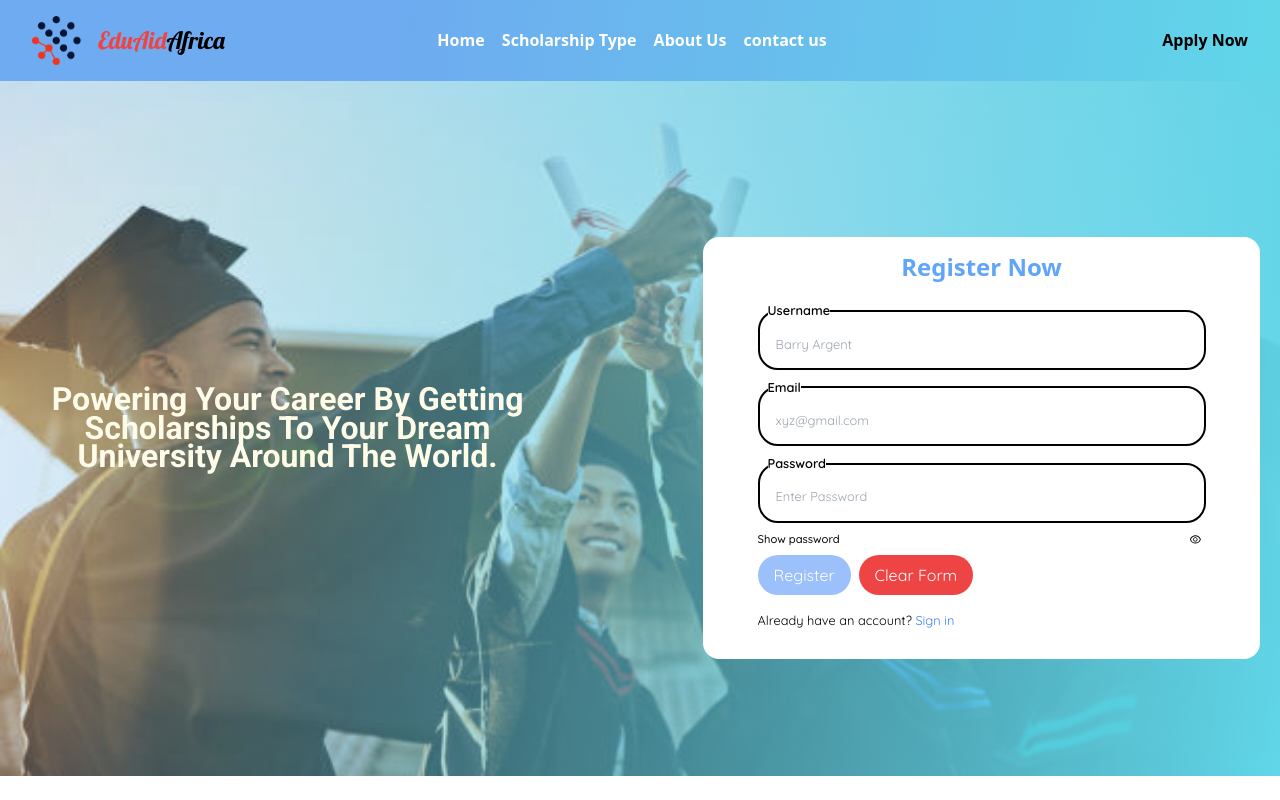
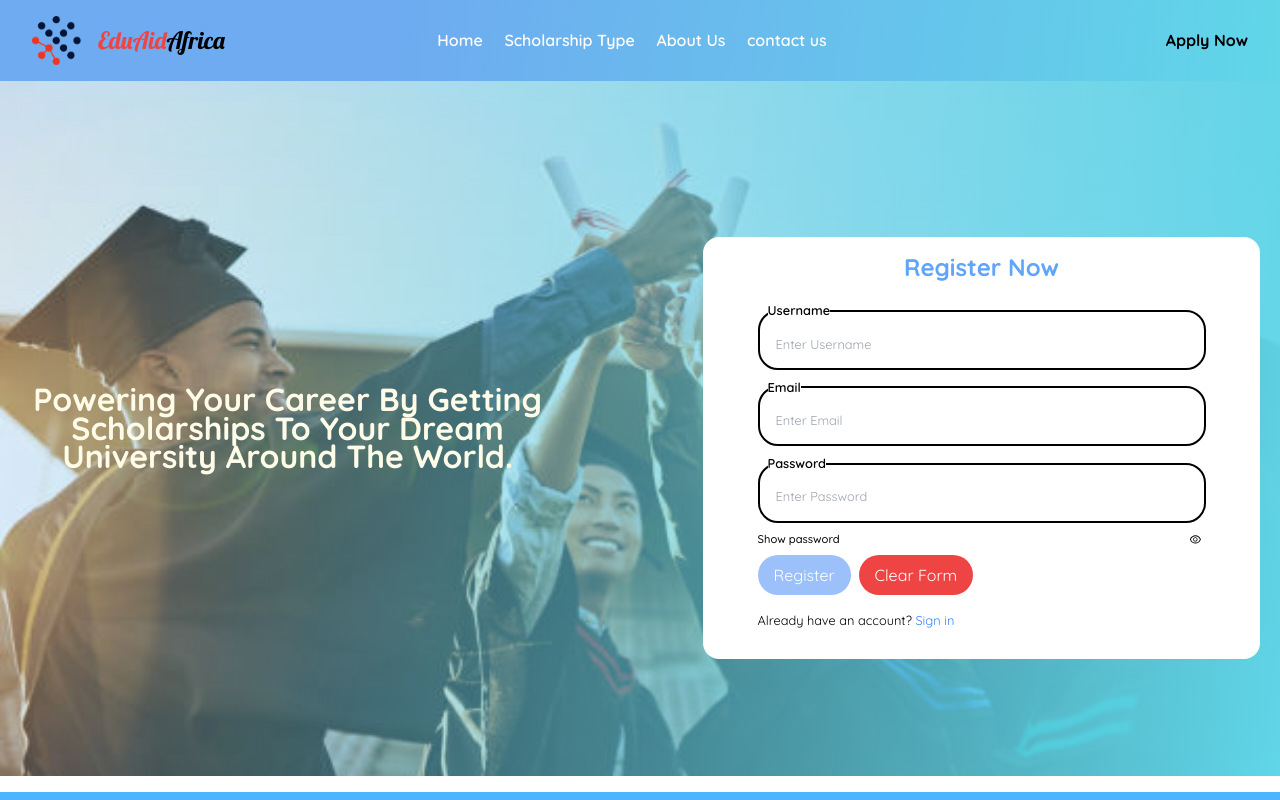
Before and after one commit to Bsakwa/EduAidAfrica, a React (Vite) app in the folder client/: page / in a window 1280 px wide. Shown: the top 800 px of the page. Built offline with nearby package versions, Linux system fonts and the light colour scheme.

Commit message:
Modified some files

```diff
--- a/client/src/componets/Login/Login_Hero.jsx
+++ b/client/src/componets/Login/Login_Hero.jsx
@@ -3,10 +3,11 @@ import "./styles.css";
 import { AiOutlineEye, AiOutlineEyeInvisible } from "react-icons/ai";
 import { NavLink } from "react-router-dom";
 import Footer from "../main_componet/Home/footer/footer";
+import axios from "axios"; // Import Axios for making HTTP requests
 
 const Login_Hero = () => {
   const [passwordVisible, setPasswordVisible] = useState(false);
-  const [isRegisterPage, setIsRegisterPage] = useState(true); // Initially, show the register page
+  const [isRegisterPage, setIsRegisterPage] = useState(true);
 
   const togglePasswordVisibility = () => {
     setPasswordVisible(!passwordVisible);
@@ -17,17 +18,15 @@ const Login_Hero = () => {
   };
 
   const [formData, setFormData] = useState({
-    UserName: "",
+    username: "",
     email: "",
     password: "",
-    confirmPassword: "",
   });
 
   const [formErrors, setFormErrors] = useState({
-    UserName: "",
+    username: "",
     email: "",
     password: "",
-    confirmPassword: "",
   });
 
   const [isFormValid, setIsFormValid] = useState(false);
@@ -42,8 +41,8 @@ const Login_Hero = () => {
     // Add validation logic here and update isFormValid accordingly
     const errors = {};
 
-    if (formData.UserName.trim() === "") {
-      errors.UserName = "Username is required.";
+    if (formData.username.trim() === "") {
+      errors.username = "Username is required.";
     }
 
     if (formData.email.trim() === "") {
@@ -62,10 +61,6 @@ const Login_Hero = () => {
       errors.password = "Password must contain at least one number.";
     }
 
-    if (isRegisterPage && formData.confirmPassword !== formData.password) {
-      errors.confirmPassword = "Passwords do not match.";
-    }
-
     // Check if there are no errors
     const isValid = Object.keys(errors).length === 0;
 
@@ -76,12 +71,21 @@ const Login_Hero = () => {
     setFormErrors(errors);
   };
 
-  const handleSubmit = (e) => {
+  const handleSubmit = async (e) => {
     e.preventDefault();
 
     // Perform form submission logic if isFormValid is true
     if (isFormValid) {
-      console.log("Form submitted:", formData);
+      try {
+        // Send a POST request to your registration endpoint
+        const response = await axios.post("/api/register", formData);
+
+        // Handle the response (e.g., show a success message)
+        console.log("Registration successful:", response.data.message);
+      } catch (error) {
+        // Handle registration failure (e.g., show an error message)
+        console.error("Registration failed:", error);
+      }
     }
   };
 
@@ -90,7 +94,7 @@ const Login_Hero = () => {
       <div className="herocontainer  flex">
         <div className="form-content   gap-[10rem] overflow-hidden w-full h-[87vh] flex justify-between items-center">
           <div className="text w-full flex justify-center">
-            <h1 className="capitalize w-full flex font-roboto text-[2rem] font-bold ml-[2rem] text-yellow-50 text-center w-[20rem]">
+            <h1 className="capitalize w-full flex font-quicksand text-[2rem] font-bold ml-[2rem] text-yellow-50 text-center w-[20rem]">
               Powering your career by getting scholarships to your dream
               university around the world.
             </h1>
@@ -115,13 +119,13 @@ const Login_Hero = () => {
                       required
                       className="p-1 text-[0.8rem] overflow-hidden"
                       type="text"
-                      placeholder="Barry Argent"
-                      name="UserName"
-                      value={formData.UserName}
+                      placeholder="Enter Username"
+                      name="username"
+                      value={formData.username}
                       onChange={handleInputChange}
                     />
-                    {formErrors.UserName && (
-                      <p className="text-red-500">{formErrors.UserName}</p>
+                    {formErrors.username && (
+                      <p className="text-red-500">{formErrors.username}</p>
                     )}
                   </fieldset>
                   <fieldset className="w-full p-2">
@@ -132,7 +136,7 @@ const Login_Hero = () => {
                       required
                       className="p-1 text-[0.8rem] overflow-hidden"
                       type="email"
-                      placeholder="xyz@gmail.com"
+                      placeholder="Enter Email"
                       name="email"
                       value={formData.email}
                       onChange={handleInputChange}
@@ -181,16 +185,15 @@ const Login_Hero = () => {
                         isFormValid ? "" : "pointer-events-none opacity-50"
                       }`}
                     >
-                      <NavLink to="/home">Register</NavLink>
+                      Register
                     </button>
                     <button
                       type="button"
                       onClick={() =>
                         setFormData({
-                          UserName: "",
+                          username: "",
                           email: "",
                           password: "",
-                          confirmPassword: "",
                         })
                       }
                       className="bg-red-500 hover:bg-red-600 text-white py-2 px-4 rounded-full"
@@ -228,7 +231,7 @@ const Login_Hero = () => {
                       required
                       className="p-1 text-[0.8rem] overflow-hidden"
                       type="email"
-                      placeholder="xyz@gmail.com"
+                      placeholder="Enter Email"
                       name="email"
                       value={formData.email}
                       onChange={handleInputChange}
@@ -276,11 +279,11 @@ const Login_Hero = () => {
                       className="bg-blue-500 hover:bg-blue-600 text-white py-2 px-4 rounded-full"
                       disabled={!isFormValid}
                     >
-                      <NavLink to="/home">Login</NavLink>
+                      Login
                     </button>
                   </div>
                   <p className="text-[0.8rem] mt-2">
-                    Don&apos;t have an account?{" "}
+                    Don't have an account?{" "}
                     <span
                       className="text-blue-500 cursor-pointer"
                       onClick={handleTogglePage}
--- a/client/src/componets/Login/styles.css
+++ b/client/src/componets/Login/styles.css
@@ -1,3 +1,9 @@
+/* Set the default font for the entire project */
+body {
+  font-family: 'Quicksand', sans-serif;
+}
+
+/* Other styles remain unchanged */
 .herocontainer {
   grid-template-columns: 60% 50%;
 }
@@ -24,5 +30,5 @@ input[type="password"] {
 
 .herocontainer {
   margin-top: 80px;
-  height: calc(100vh - 85px);
+  height:calc(100vh - 200px);
 }
--- a/client/src/componets/main_componet/Home/reviews/rewies.jsx
+++ b/client/src/componets/main_componet/Home/reviews/rewies.jsx
@@ -1,6 +1,6 @@
 import React from 'react'
 import './reviews.css'
-import AV1 from '../../../../assets/me.jpeg'
+import AV1 from '../../../../assets/Me.jpeg'
 import AV2 from '../../../../assets/barry.jpg'
 import AV3 from '../../../../assets/avatar3.jpg'
 import AV4 from '../../../../assets/avatar4.jpg'
```
